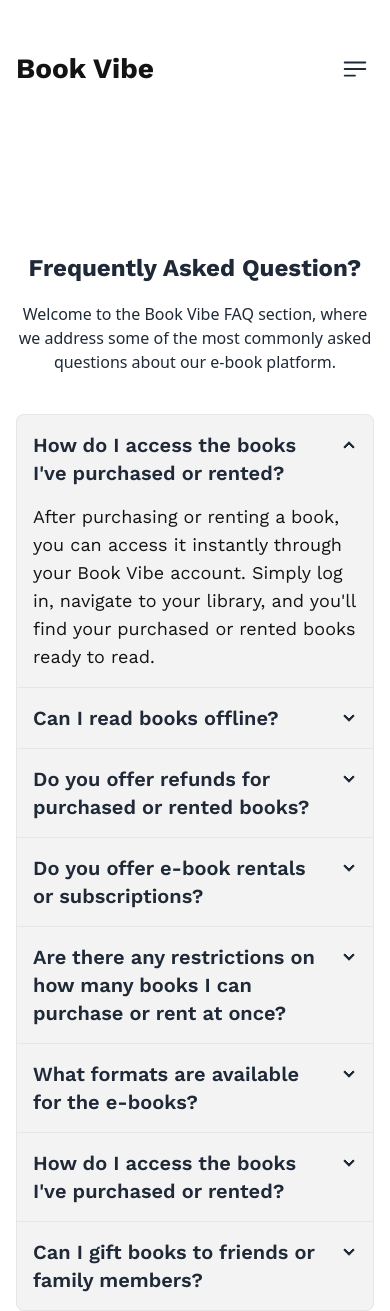
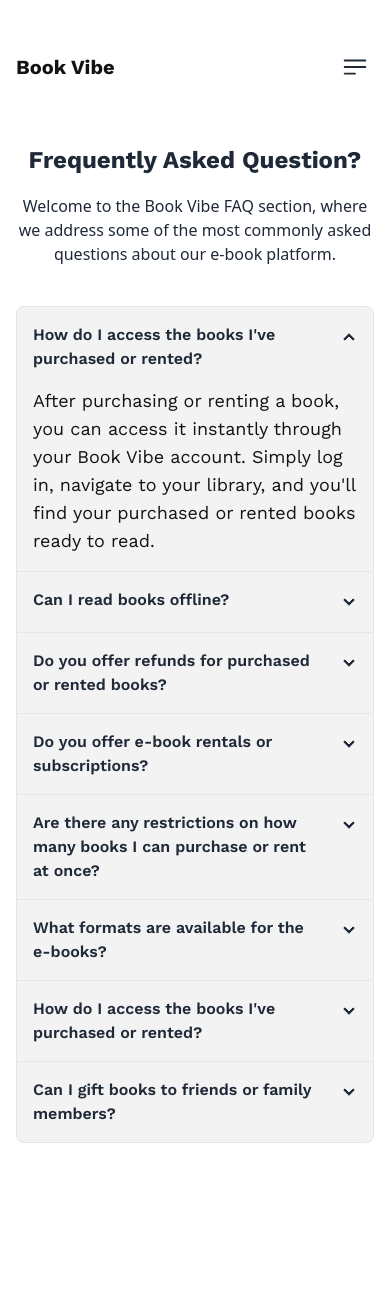
Before and after one commit to omor777/Book-Vibe, a React (Vite) app: page /faq in a window 390 px wide. After the commit the page ends 1199 px from the top, so only its background shows below. Built offline with nearby package versions, Linux system fonts and the light colour scheme; a web font is replaced by a local one.

Commit message:
responsive custombar chart

```diff
--- a/package.json
+++ b/package.json
@@ -5,7 +5,7 @@
   "type": "module",
   "scripts": {
     "dev": "vite",
-    "build": "vite build",
+    "build": "vite build && cp dist/index.html dist/200.html",
     "lint": "eslint . --ext js,jsx --report-unused-disable-directives --max-warnings 0",
     "preview": "vite preview"
   },
--- a/public/books.json
+++ b/public/books.json
@@ -27,11 +27,11 @@
   },
   {
     "bookId": 3,
-    "bookName": "The Hitchhiker's Guide to the Galaxy",
-    "author": "Douglas Adams",
+    "bookName": "The hate U give",
+    "author": "Angie Thomas",
     "image": "https://i.postimg.cc/hvVQrky1/kindpng-1064993.png",
     "review": "The Hitchhiker's Guide to the Galaxy by Douglas Adams is a hilarious and imaginative journey through space that delights readers with its wit and absurdity. Following the misadventures of Arthur Dent, a hapless human who is rescued from Earth's destruction by an alien named Ford Prefect, the novel takes readers on a whirlwind tour of the cosmos. With its offbeat humor and playful narrative style, Adams explores existential questions about the meaning of life, the universe, and everything in between. From the eccentricities of alien cultures to the absurdity of bureaucracy, The Hitchhiker's Guide to the Galaxy is a delightfully quirky romp that reminds us not to take ourselves too seriously.",
-    "totalPages": 224,
+    "totalPages": 228,
     "rating": 4.2,
     "category": "Science Fiction",
     "tags": ["Humor", "Adventure"],
--- a/src/components/Book/Book.jsx
+++ b/src/components/Book/Book.jsx
@@ -11,10 +11,10 @@
           <img src={image} alt="book" />
         </div>
         <div className="flex items-center gap-3 flex-wrap mb-4 ">
-        <button className="btn rounded-full bg-green-5 text-green-900 hover:bg-green-5 hover:border-green-5 font-work-sans">
+          <button className="btn btn-sm rounded-full bg-green-5 text-green-900 hover:bg-green-5 hover:border-green-5 font-work-sans">
             #{tags[0]}
           </button>
-          <button className="btn rounded-full bg-green-5 text-green-900 hover:bg-green-5 hover:border-green-5 font-work-sans">
+          <button className="btn btn-sm rounded-full bg-green-5 text-green-900 hover:bg-green-5 hover:border-green-5 font-work-sans">
             #{tags[1]}
           </button>
         </div>
--- a/src/components/Button/Button.jsx
+++ b/src/components/Button/Button.jsx
@@ -1,14 +1,21 @@
-import React from 'react'
-import PropTypes from 'prop-types'
+import PropTypes from "prop-types";
 
-const Button =( {children,bgColor} )=> {
+const Button = ({ children, bgColor }) => {
   return (
-    <button style={{
-        backgroundColor:bgColor
-    }} className='btn text-white px-7 h-[3.5625rem] text-lg font-semibold font-work-sans'>{children}</button>
-  )
-}
+    <button
+      style={{
+        backgroundColor: bgColor,
+      }}
+      className="btn text-white px-7 text-lg font-semibold font-work-sans"
+    >
+      {children}
+    </button>
+  );
+};
 
-Button.propTypes = {}
+Button.propTypes = {
+  children: PropTypes.string,
+  bgColor: PropTypes.string,
+};
 
-export default Button
+export default Button;
--- a/src/components/Navbar/Navbar.jsx
+++ b/src/components/Navbar/Navbar.jsx
@@ -8,7 +8,7 @@
   const toggleValue = useContext(ToggleContext);
   return (
     <nav className="flex items-center justify-between my-12 container px-4 lg:px-0">
-      <h3 className="text-black-100 text-28px font-work-sans font-bold">
+      <h3 className="text-black-100 text-xl md:text-28px font-work-sans font-bold">
         Book Vibe
       </h3>
       <ul className="hidden lg:flex flex-wrap items-center gap-4 ">
--- a/src/pages/ContactUs/ContactUs.jsx
+++ b/src/pages/ContactUs/ContactUs.jsx
@@ -2,8 +2,8 @@
 
 const ContactUs = () => {
   return (
-    <section className="container ">
-      <h2 className="text-[clamp(24px,5vw,36px)] font-bold font-work-sans text-center mt-40">
+    <section className="container  lg:mt-32 mb-14 px-4 lg:px-0">
+      <h2 className="text-[clamp(24px,5vw,36px)] font-bold font-work-sans text-center">
         Contact Us
       </h2>
       <p className="max-w-xl text-center mx-auto mt-4">
--- a/src/pages/Faq/Faq.jsx
+++ b/src/pages/Faq/Faq.jsx
@@ -1,7 +1,7 @@
 const Faq = () => {
   return (
-    <section className="container px-4 lg:px-0 ">
-      <h2 className="text-[clamp(24px,5vw,36px)] font-bold font-work-sans text-center mt-40">
+    <section className="container px-4 lg:px-0 mt-14 lg:mt-28 mb-14">
+      <h2 className="text-[clamp(24px,5vw,36px)] font-bold font-work-sans text-center ">
         Frequently Asked Question?
       </h2>
       <p className="max-w-xl text-center mx-auto mt-4">
@@ -12,7 +12,7 @@
         <div className="join join-vertical w-full max-w-4xl mx-auto bg-black-5">
           <div className="collapse collapse-arrow join-item border border-base-300">
             <input type="radio" name="my-accordion-4" defaultChecked />
-            <div className="collapse-title text-xl font-semibold font-work-sans">
+            <div className="collapse-title md:text-xl font-semibold font-work-sans">
               How do I access the books I{"'"}ve purchased or rented?
             </div>
             <div className="collapse-content text-black-100">
@@ -26,7 +26,7 @@
           </div>
           <div className="collapse collapse-arrow join-item border border-base-300">
             <input type="radio" name="my-accordion-4" />
-            <div className="collapse-title text-xl font-semibold font-work-sans">
+            <div className="collapse-title md:text-xl font-semibold font-work-sans">
               Can I read books offline?
             </div>
             <div className="collapse-content text-black-100">
@@ -40,7 +40,7 @@
           </div>
           <div className="collapse collapse-arrow join-item border border-base-300">
             <input type="radio" name="my-accordion-4" />
-            <div className="collapse-title text-xl font-semibold font-work-sans">
+            <div className="collapse-title md:text-xl font-semibold font-work-sans">
               Do you offer refunds for purchased or rented books?
             </div>
             <div className="collapse-content text-black-100">
@@ -54,7 +54,7 @@
           </div>
           <div className="collapse collapse-arrow join-item border border-base-300">
             <input type="radio" name="my-accordion-4" />
-            <div className="collapse-title text-xl font-semibold font-work-sans">
+            <div className="collapse-title md:text-xl font-semibold font-work-sans">
               Do you offer e-book rentals or subscriptions?
             </div>
             <div className="collapse-content text-black-100">
@@ -69,7 +69,7 @@
           </div>
           <div className="collapse collapse-arrow join-item border border-base-300">
             <input type="radio" name="my-accordion-4" />
-            <div className="collapse-title text-xl font-semibold font-work-sans">
+            <div className="collapse-title md:text-xl font-semibold font-work-sans">
               Are there any restrictions on how many books I can purchase or
               rent at once?
             </div>
@@ -83,7 +83,7 @@
           </div>
           <div className="collapse collapse-arrow join-item border border-base-300">
             <input type="radio" name="my-accordion-4" />
-            <div className="collapse-title text-xl font-semibold font-work-sans">
+            <div className="collapse-title md:text-xl font-semibold font-work-sans">
               What formats are available for the e-books?
             </div>
             <div className="collapse-content text-black-100">
@@ -97,7 +97,7 @@
           </div>
           <div className="collapse collapse-arrow join-item border border-base-300">
             <input type="radio" name="my-accordion-4" />
-            <div className="collapse-title text-xl font-semibold font-work-sans">
+            <div className="collapse-title md:text-xl font-semibold font-work-sans">
               How do I access the books I{"'"}ve purchased or rented?
             </div>
             <div className="collapse-content text-black-100">
@@ -111,7 +111,7 @@
           </div>
           <div className="collapse collapse-arrow join-item border border-base-300">
             <input type="radio" name="my-accordion-4" />
-            <div className="collapse-title text-xl font-semibold font-work-sans">
+            <div className="collapse-title md:text-xl font-semibold font-work-sans">
               Can I gift books to friends or family members?
             </div>
             <div className="collapse-content text-black-100">
--- a/src/pages/ListedBooks/ListedBooks.jsx
+++ b/src/pages/ListedBooks/ListedBooks.jsx
@@ -68,13 +68,13 @@
   return (
     <section className="container mb-32 px-4 lg:px-0">
       <div>
-        <h3 className="bg-black-5 py-4 lg:py-8 rounded-2xl font-work-sans text-28px text-black-100 font-bold text-center">
+        <h3 className="bg-black-5 py-4 lg:py-8 rounded-2xl font-work-sans text-xl md:text-28px text-black-100 font-bold text-center">
           Books
         </h3>
         <div className="flex   justify-center mt-8">
           <select
             onChange={handleSortBookList}
-            className="select select-success  bg-green-900 text-white lg:select-lg font-work-sans text-lg font-semibold"
+            className="select select-success  bg-green-900 text-white font-work-sans text-lg font-semibold"
           >
             <option>Sorted By</option>
             <option value={"rating"}>Rating</option>
```
Also changed, not shown: src/components/BookCard/BookCard.jsx (+4 -4 lines), src/pages/BookDetails/BookDetails.jsx (+7 -7 lines), src/pages/PagesToRead/PagesToRead.jsx (+5 -18 lines), 2 other files (tests, documents, lock files or other folders).
